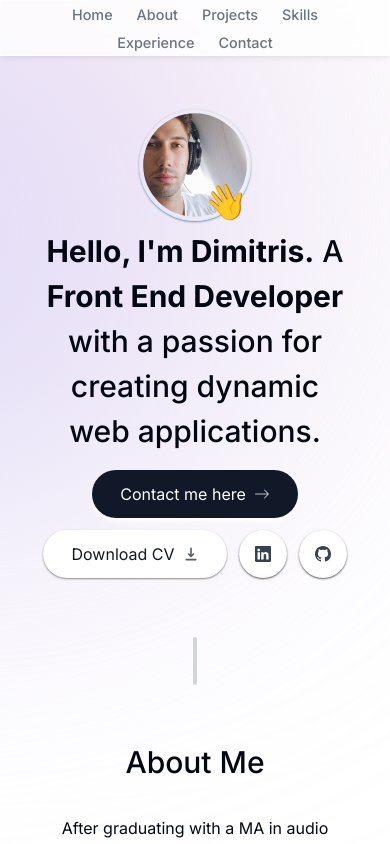
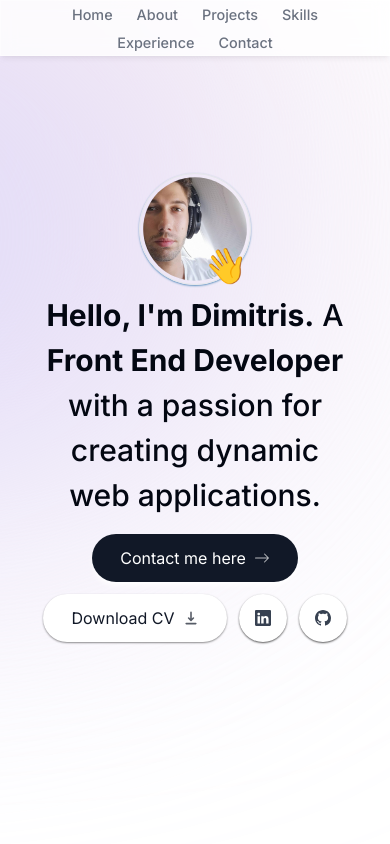
Before and after one commit to jimmygian/nextjs-portfolio, a Next.js app: page / in a window 390 px wide. Shown: the top 844 px of the page. Built offline with nearby package versions, Linux system fonts and the light colour scheme.

Commit message:
Adds full height to intro and corrects margins

```diff
--- a/src/app/components/sections/intro.tsx
+++ b/src/app/components/sections/intro.tsx
@@ -7,7 +7,7 @@ import animate from "@app/components/css/animations.module.css";
 
 export default function Intro() {
   return (
-    <section className="mt-[0.3rem] sm:mt-[2rem]">
+    <section className="mt-[4.3rem] sm:mt-[2rem] h-[83vh] sm:h-[40vh]">
       {/* Image */}
       <div
         className={`${animate.animate} ${animate.zoomIn} ${animate.anmDur04} flex items-center justify-center`}
--- a/src/app/components/sections/section-divider.tsx
+++ b/src/app/components/sections/section-divider.tsx
@@ -3,6 +3,6 @@ import animate from "@app/components/css/animations.module.css";
 
 export default function SectionDiviter() {
   return (
-    <div className={`${animate.animate} ${animate.zoomIn} ${animate.anmDur04} ${animate.anmDel05} ${animate.anmFillBck} bg-gray-300 my-[3.7rem] h-12 w-1 rounded-full sm:block sm:h-16 sm:my-24`}></div>
+    <div className={`${animate.animate} ${animate.zoomIn} ${animate.anmDur04} ${animate.anmDel05} ${animate.anmFillBck} hidden bg-gray-300 my-[3.7rem] h-12 w-1 rounded-full sm:block sm:h-16 sm:my-24`}></div>
   )
 }
```
